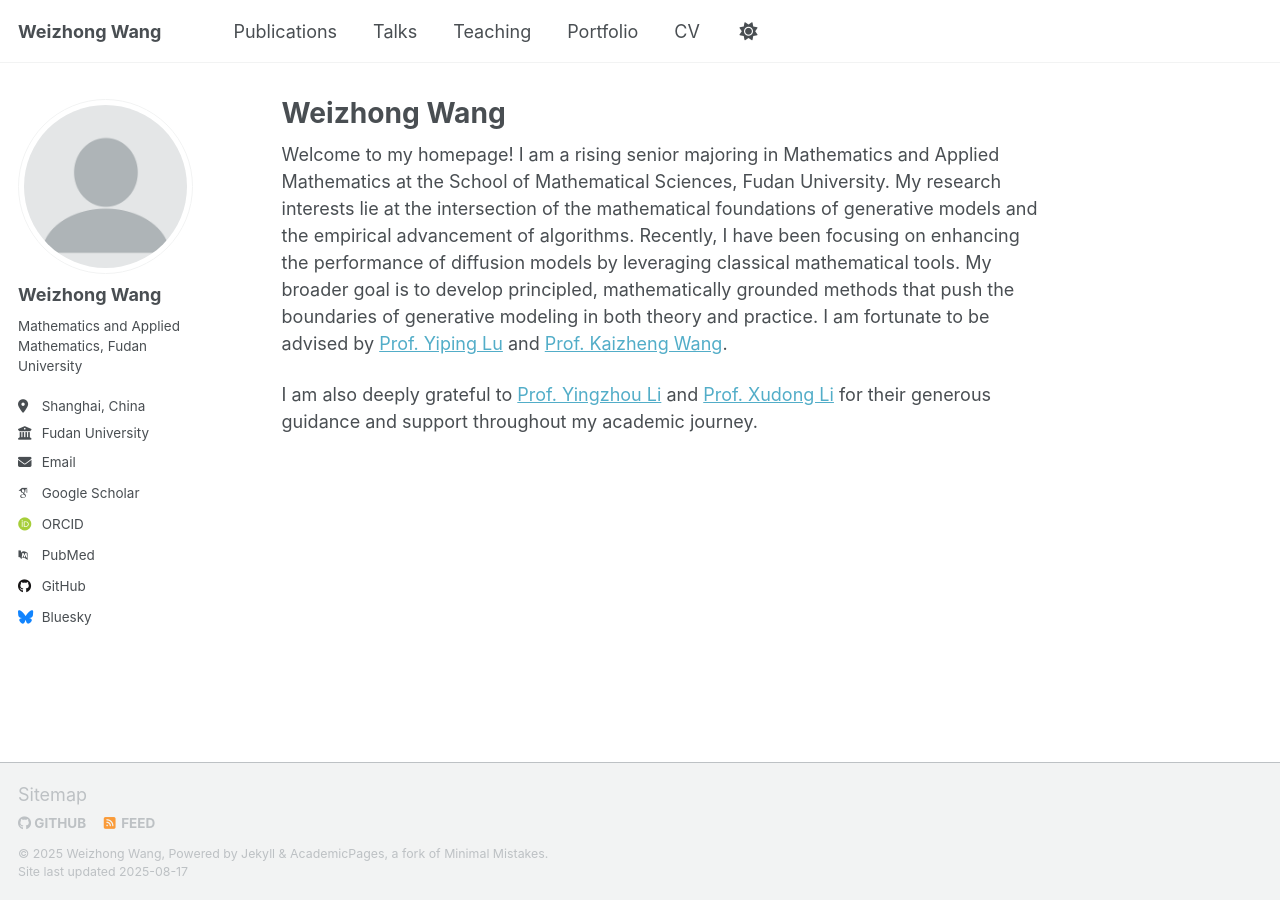
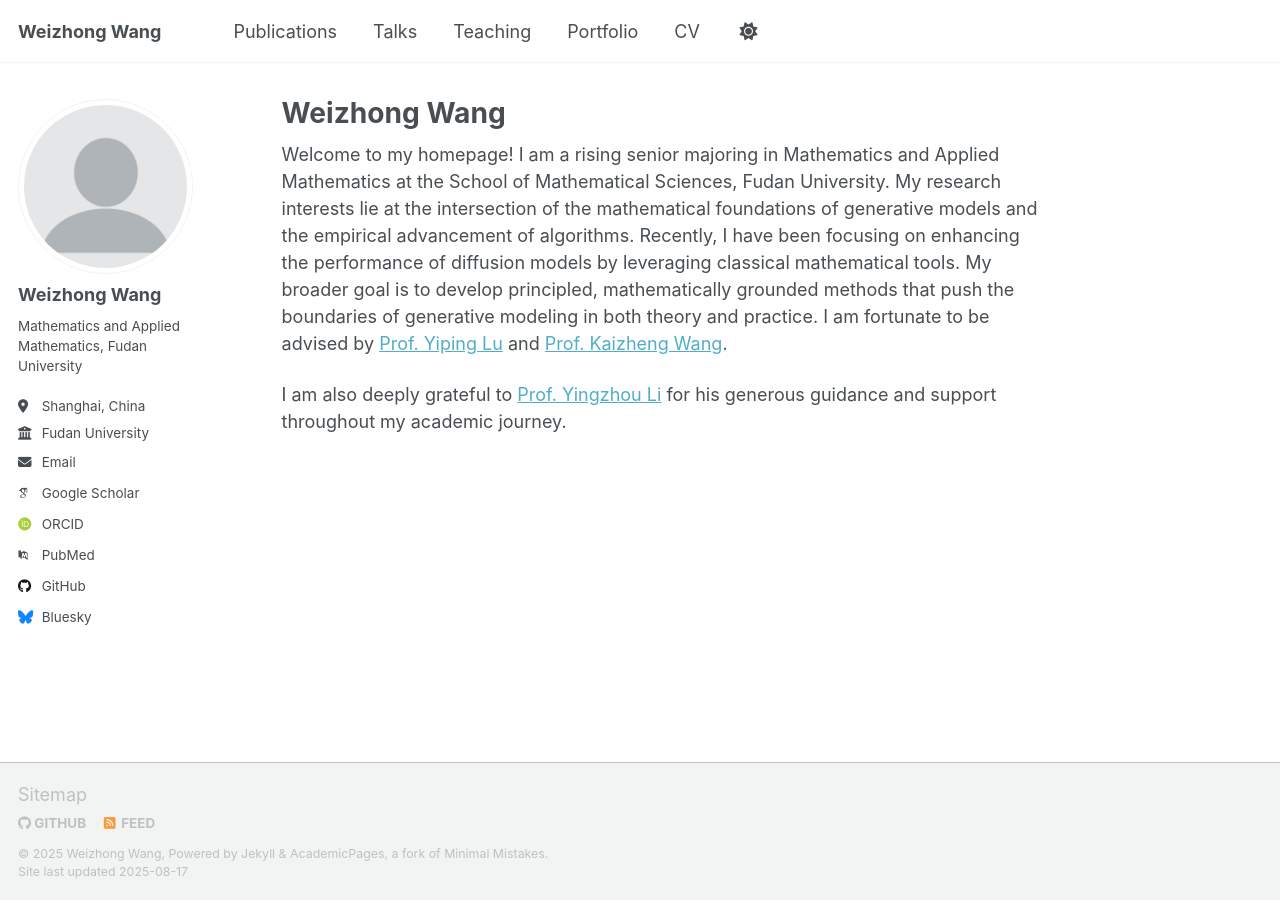
Before and after one commit to weizhwang/weizhwang.github.io, a Jekyll site: the page built from _pages/about.md, in a window 1280 px wide. Built offline with Jekyll 4.4.1, drawn with Linux system fonts in a browser that asks for light colours; some web fonts are replaced; a script that is not in the unit is left out.

Commit message:
about.md

```diff
--- a/_pages/about.md
+++ b/_pages/about.md
@@ -9,4 +9,4 @@ redirect_from:
 
 Welcome to my homepage! I am a rising senior majoring in Mathematics and Applied Mathematics at the School of Mathematical Sciences, Fudan University. My research interests lie at the intersection of the mathematical foundations of generative models and the empirical advancement of algorithms. Recently, I have been focusing on enhancing the performance of diffusion models by leveraging classical mathematical tools. My broader goal is to develop principled, mathematically grounded methods that push the boundaries of generative modeling in both theory and practice. I am fortunate to be advised by [Prof. Yiping Lu](https://2prime.github.io/) and [Prof. Kaizheng Wang](https://kw2934.github.io/).
 
-I am also deeply grateful to [Prof. Yingzhou Li](https://yingzhouli.com/) and [Prof. Xudong Li](https://www.lixudong.info/) for their generous guidance and support throughout my academic journey.
+I am also deeply grateful to [Prof. Yingzhou Li](https://yingzhouli.com/) for his generous guidance and support throughout my academic journey.
```
